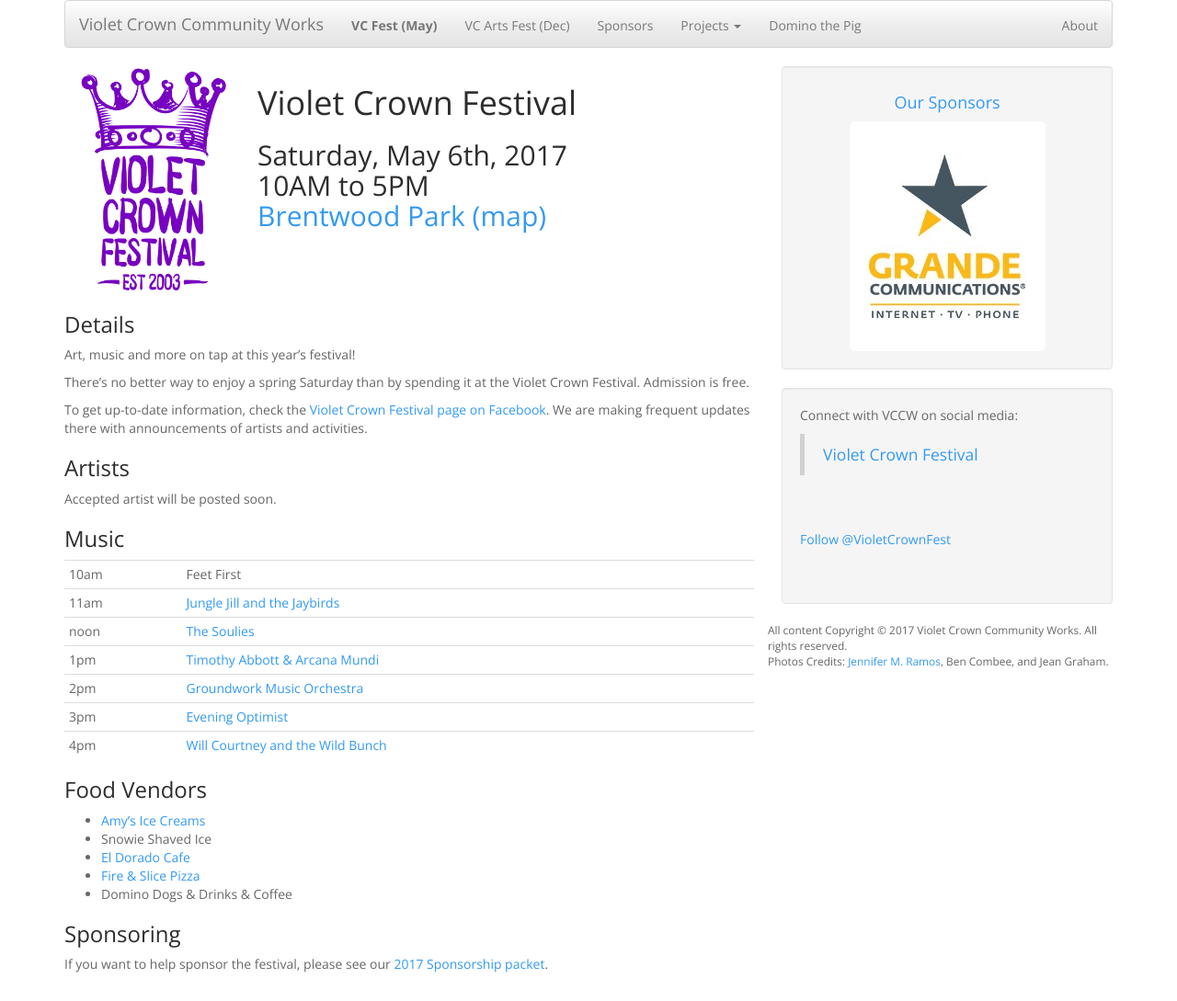
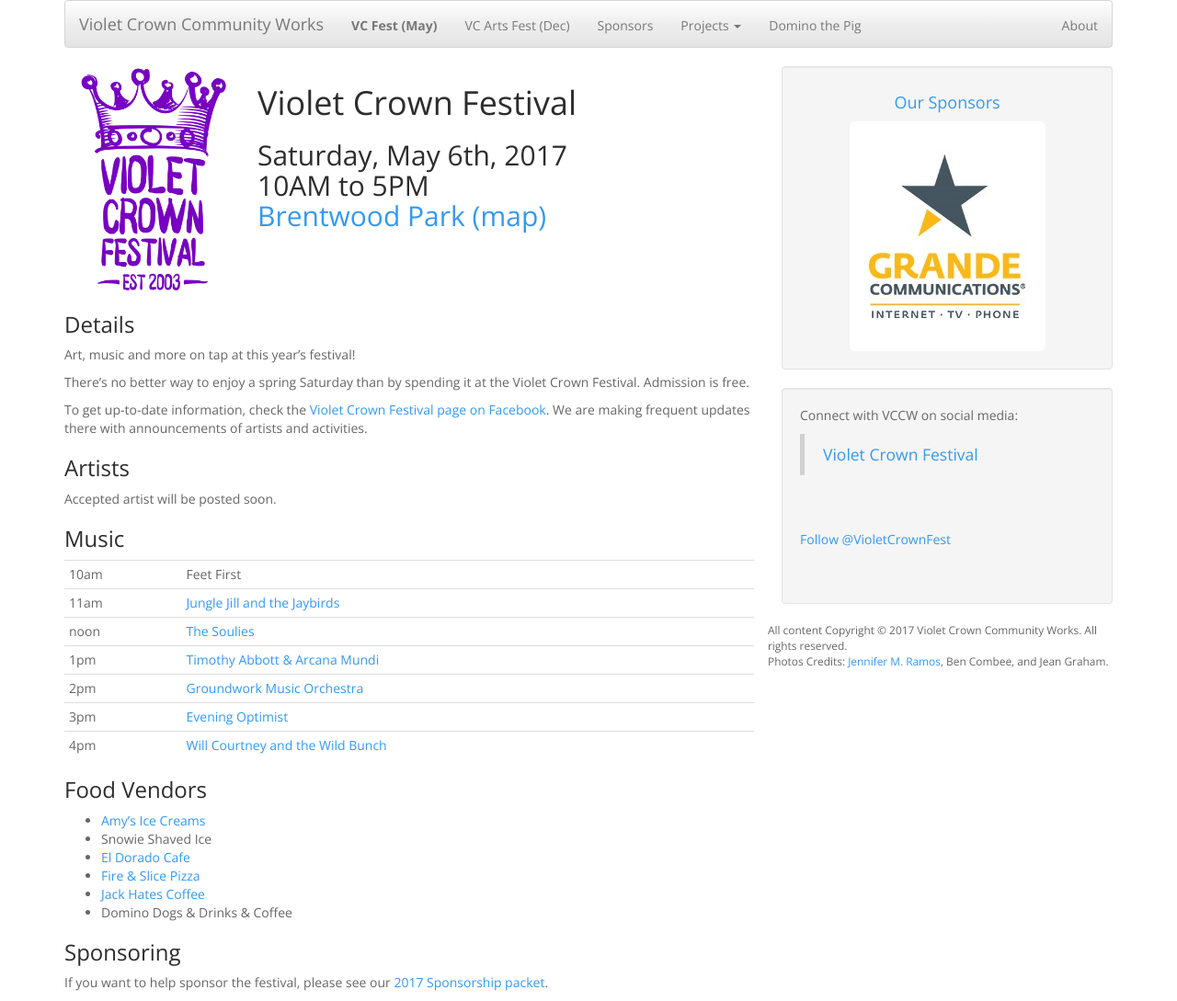
Before and after one commit to vccw/vccw.github.io, a Jekyll site: the page built from vcf_2017.md, in a window 1280 px wide. Shown: the whole page at 92% size. Built offline with Jekyll 4.4.1, drawn with Linux system fonts in a browser that asks for light colours; comment, search, counter and statistics services are not loaded.

Commit message:
add Jack Hates Coffee

```diff
--- a/vcf_2017.md
+++ b/vcf_2017.md
@@ -47,6 +47,7 @@
 * Snowie Shaved Ice
 * [El Dorado Cafe](http://www.eldoradocafeatx.com/)
 * [Fire & Slice Pizza](http://www.fireandsliceaustin.com/)
+* [Jack Hates Coffee](http://www.jackhatescoffee.com)
 * Domino Dogs & Drinks & Coffee
 
 ### Sponsoring
```
